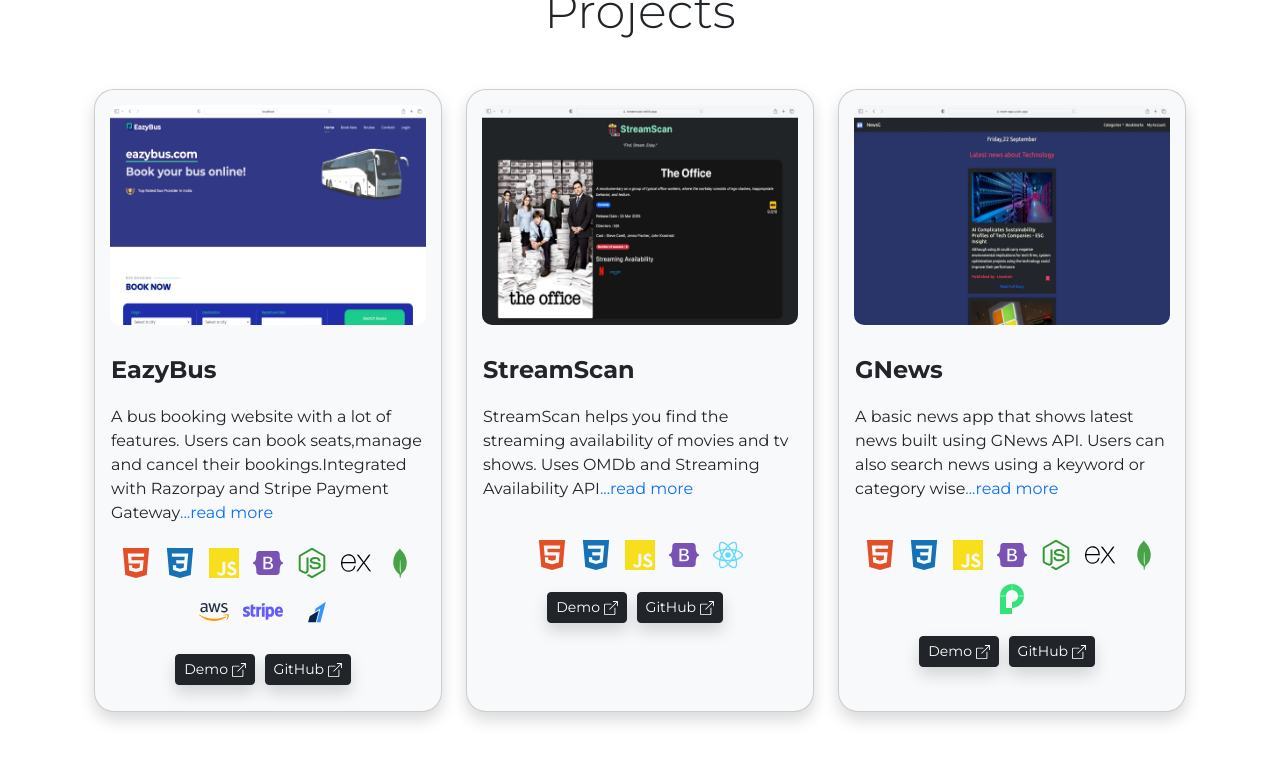
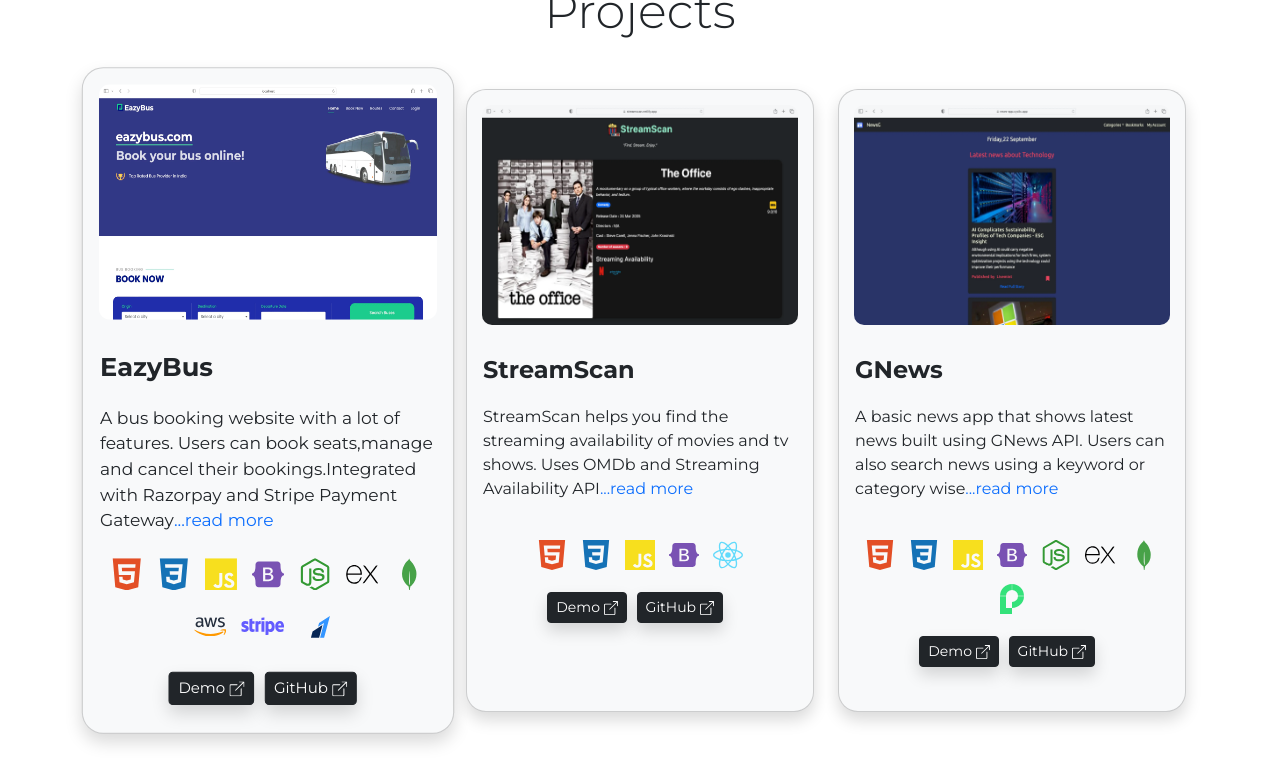
Before and after one commit to Ashish4793/my-portfolio, a React (Create React App) app: page / in a window 1280 px wide. In both pictures the pointer is over the element 268 px from the left and 1985 px from the top of the page. Shown: the part 1585-2369 px from the top of the page. Built offline with nearby package versions, Linux system fonts and the light colour scheme; the HTML template or start-up script is replaced by a standard one.

Commit message:
card scale animation

```diff
--- a/src/App.css
+++ b/src/App.css
@@ -73,6 +73,14 @@
   margin-bottom: 20px;
 }
 
+.card{
+  transition: all 0.3s;
+}
+
+.card:hover{
+  transform: scale(1.07);
+}
+
 .readmore-btn{
   text-decoration: none;
 }
```
